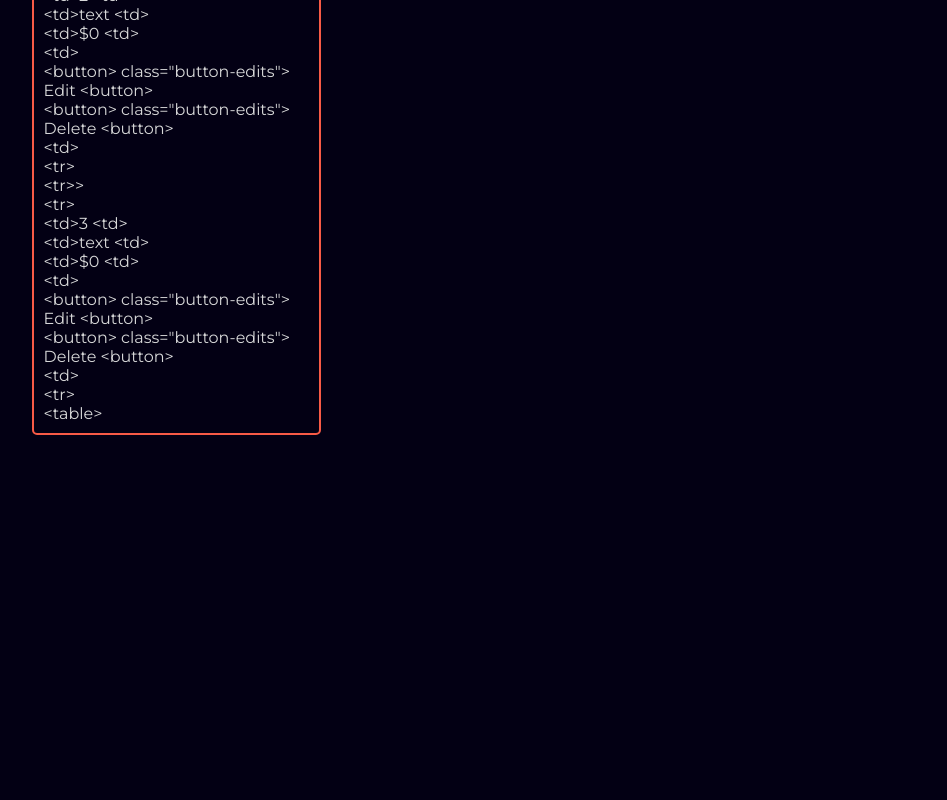
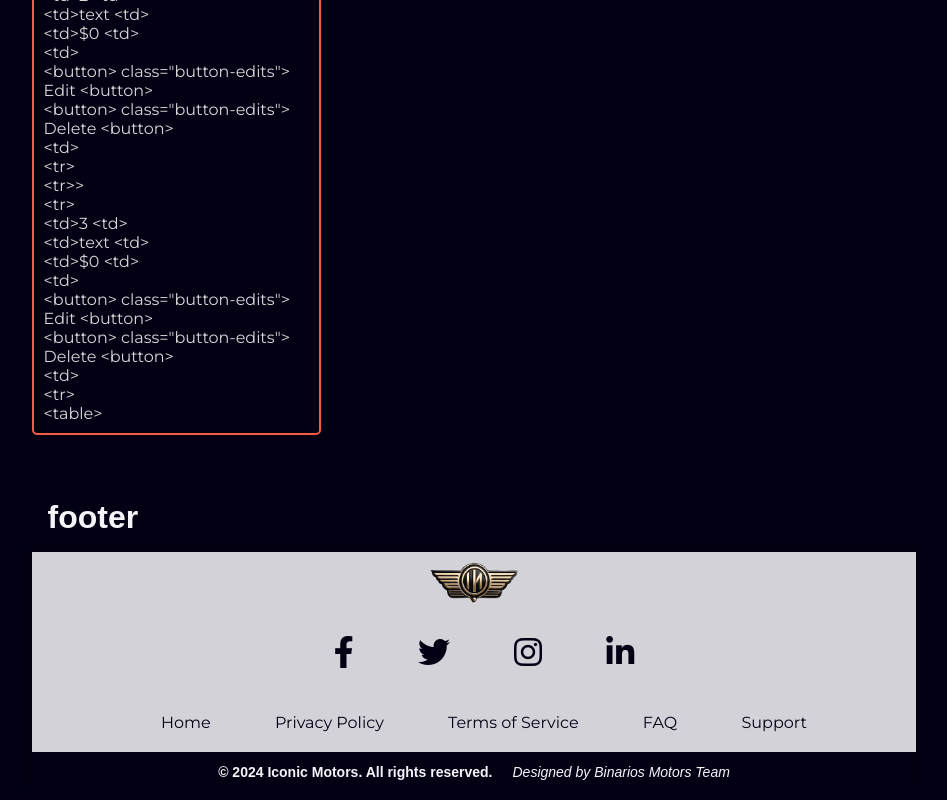
Before and after one commit to FranderCarrillo/guia-estilos-binarios, a plain HTML site: page index.html in a window 1280 px wide. Shown: the part 6686-7486 px from the top of the page, without its empty margins (166-1113 px from the left). Before the commit the page ends 7129 px from the top, so only its background shows below. Drawn offline with nearby package versions, Linux system fonts and the light colour scheme.

Commit message:
se ajusta el footer

```diff
--- a/css/footer.css
+++ b/css/footer.css
@@ -8,11 +8,11 @@ footer {
 }
 
 #footer-media {
-    height: 30%;
+    height: 40%;
     width: 100%;
 }
 
-.container-icons {
+.container-icons-footer {
     height: 100%;
     width: 100%;
     display: flex;
@@ -21,11 +21,11 @@ footer {
     gap: 5%;
 }
 
-.container-icons a {
+.container-icons-footer a {
     color: #030014;
 }
 
-.icon {
+.icon-footer {
     font-size: 32px;
     text-decoration: none;
 }
@@ -77,18 +77,20 @@ footer {
 }
 
 #logotype-footer img {
-    height: 75%;
+    height: 80%;
     width: 10%;
 }
 
 #footer-guide {
+    display: flex;
     align-items: center;
     justify-content: space-between;
     flex-direction: column;
-    display: flex;
-    height: 40vh;
-
-    color: #f5f5f5;
+    padding: 0;
+    margin: 0;
+    height: 90vh;
+    background-color: #f5f5f9;
+    color: #030014;
 }
 
 #footer-guide pre {
--- a/index.html
+++ b/index.html
@@ -231,11 +231,11 @@
                 <button class="btn-disabled" disabled>Disabled Button</button>
             </div>
             <div id="pre">
-             &lt;button&gt; class="btn-primary">Primary Button  &lt;button&gt;<br>
-             &lt;button&gt; class="btn-secondary">Secondary Button  &lt;button&gt;<br>
-             &lt;button&gt; class="btn-tertiary">Tertiary Button  &lt;button&gt;<br>
-             &lt;button&gt; class="btn-destructive">Destructive Button  &lt;button&gt;<br>
-             &lt;button&gt;class="btn-disabled" disabled>Disabled Button  &lt;button&gt;
+              &lt;button&gt; class="btn-primary">Primary Button  &lt;button&gt;<br>
+              &lt;button&gt; class="btn-secondary">Secondary Button  &lt;button&gt;<br>
+              &lt;button&gt; class="btn-tertiary">Tertiary Button  &lt;button&gt;<br>
+              &lt;button&gt; class="btn-destructive">Destructive Button  &lt;button&gt;<br>
+              &lt;button&gt;class="btn-disabled" disabled>Disabled Button  &lt;button&gt;
             </div>
         </div>
       </section>
@@ -329,10 +329,7 @@
             <option value="2">Opción 2</option>
             <option value="3">Opción 3</option>
 
-
           </select>
-
-
           <pre>
 
             <code>
@@ -344,8 +341,6 @@
             </code>
 
           </pre>
-
-
 
         </div>
 
@@ -380,7 +375,6 @@
                 <p>Lorem Ipsum is simply dummy text of the printing and typesetting industry.</p>
                 <p>Lorem Ipsum is simply dummy text of the printing and typesetting industry.</p>
             </div>
-
         </div>
 
         <pre>
@@ -479,7 +473,47 @@
         </div>
       </section>
 
+      <section id="section-footer">
+        <h3>footer</h3>
+        <footer>
+          <section id="logotype-footer">
+              <img src="/Logo.png" alt="">
+          </section>
+          <section id="footer-media">
+              <div class="container-icons-footer">
+                  <a href="#" aria-label="Facebook" class="icon-footer">
+                      <i class="fab fa-facebook-f"></i>
+                  </a>
+                  <a href="#" aria-label="Twitter" class="icon-footer">
+                      <i class="fab fa-twitter"></i>
+                  </a>
+                  <a href="#" aria-label="Instagram" class="icon-footer">
+                      <i class="fab fa-instagram"></i>
+                  </a>
+                  <a href="#" aria-label="LinkedIn" class="icon-footer">
+                      <i class="fab fa-linkedin-in"></i>
+                  </a>
+              </div>
+          </section>
+
+          <section id="footer-options">
+              <a href="#">Home</a>
+              <a href="#">Privacy Policy</a>
+              <a href="#">Terms of Service</a>
+              <a href="#">FAQ</a>
+              <a href="#">Support</a>
+          </section>
+
+          <section id="footer-copyright">
+              <p>&copy; 2024 Iconic Motors. All rights reserved. </p>
+              <p>Designed by Binarios Motors Team </p>
+          </section>
+      </footer>
+      </section>
+
     </main>
+
+
 
   </body>
 </html>
```
